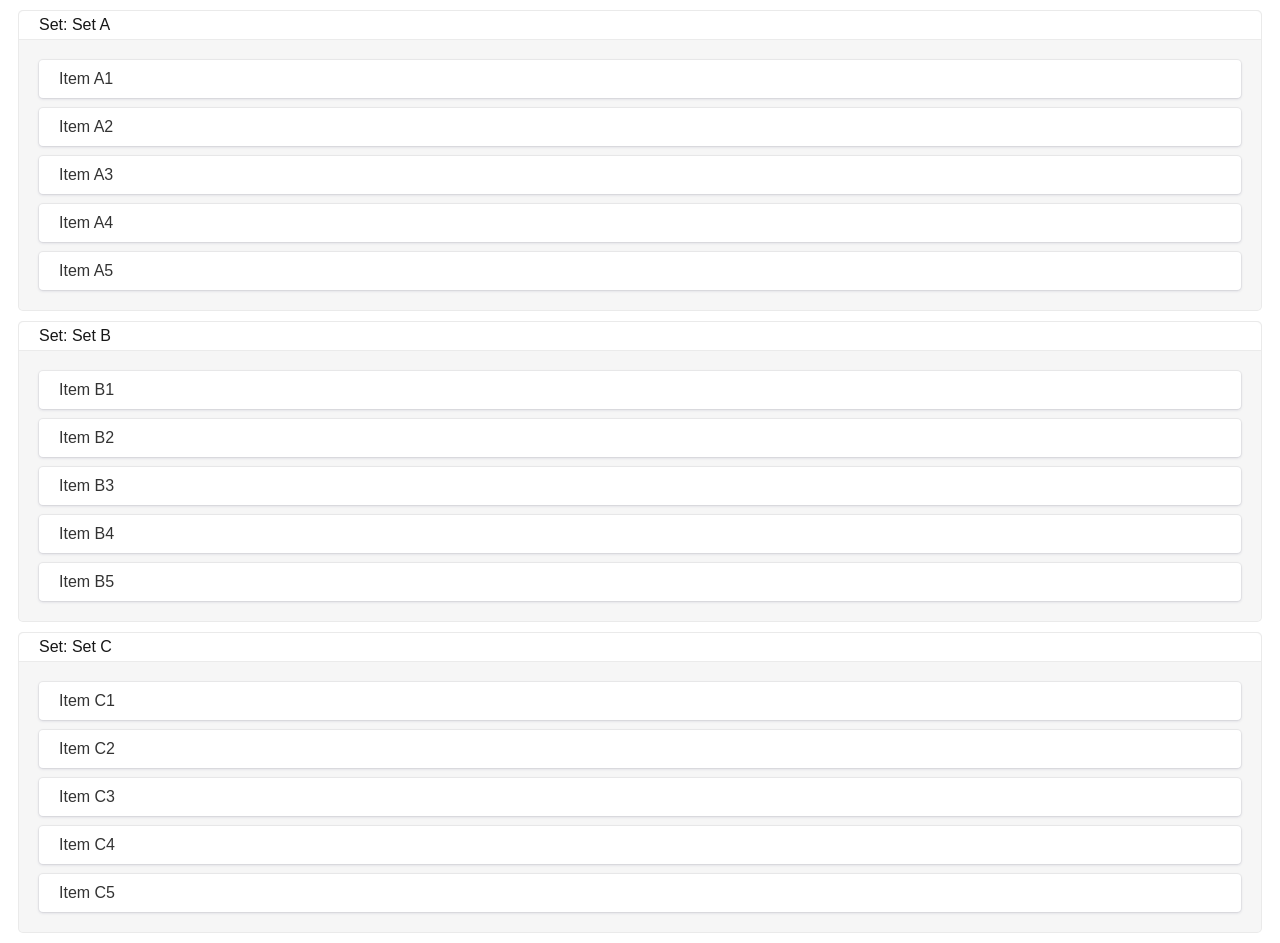
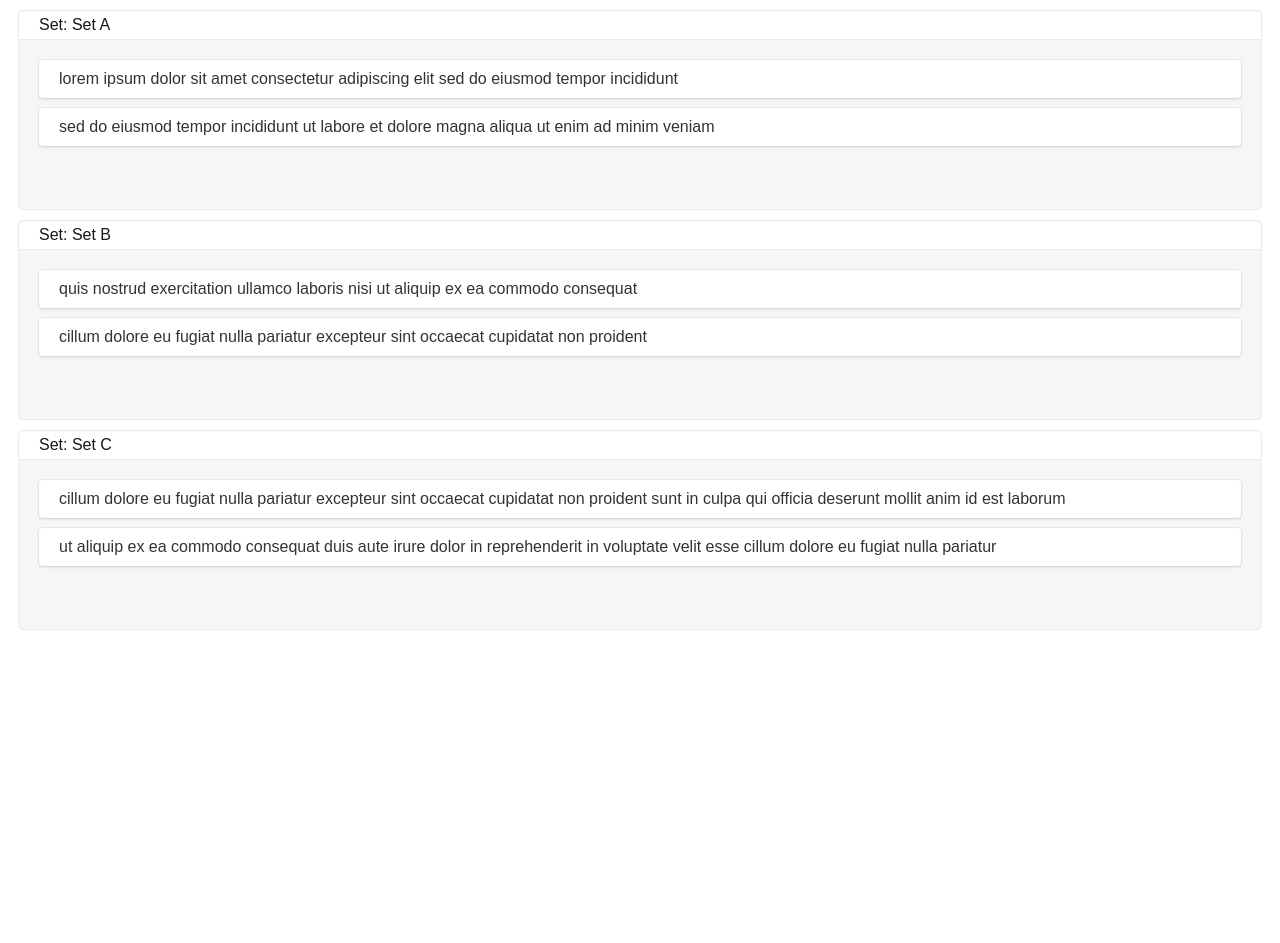
Before and after one commit to dipenchand/dnd-js, a Next.js app: page / in a window 1280 px wide. After the commit the page ends 800 px from the top, so only its background shows below. Built offline with nearby package versions, Linux system fonts and the light colour scheme.

Commit message:
Added hardcoded fata

```diff
--- a/src/app/MultipleContainers.js
+++ b/src/app/MultipleContainers.js
@@ -21,24 +21,22 @@
 import {renderSortableItemDragOverlay} from "@/components/OverlayItems";
 
 export function MultipleContainers({
-                                       itemCount = 3,
                                        cancelDrop,
-                                       enquirySets,
-                                       items: initialItems,
                                        getItemStyles = () => ({}),
                                        strategy = verticalListSortingStrategy,
                                    }) {
     const [items, setItems] = useState(
-        initialItems ?? {
-            A: createRange(itemCount, (index) => ({
-                id: `A-${index + 1}`, name: `Item A${index + 1}`
-            })),
-            B: createRange(itemCount, (index) => ({
-                id: `B-${index + 1}`, name: `Item B${index + 1}`
-            })),
-            C: createRange(itemCount, (index) => ({
-                id: `C-${index + 1}`, name: `Item C${index + 1}`
-            })),
+        {
+            A: [{id: 1, name: 'lorem ipsum dolor sit amet consectetur adipiscing elit sed do eiusmod tempor incididunt'},
+              {id: 2, name: 'sed do eiusmod tempor incididunt ut labore et dolore magna aliqua ut enim ad minim veniam'}],
+            B: [
+              {id: 3, name: 'quis nostrud exercitation ullamco laboris nisi ut aliquip ex ea commodo consequat'},
+              {id: 4, name: 'cillum dolore eu fugiat nulla pariatur excepteur sint occaecat cupidatat non proident'}
+            ],
+            C: [
+              {id: 5, name: 'cillum dolore eu fugiat nulla pariatur excepteur sint occaecat cupidatat non proident sunt in culpa qui officia deserunt mollit anim id est laborum'},
+              {id: 6, name: 'ut aliquip ex ea commodo consequat duis aute irure dolor in reprehenderit in voluptate velit esse cillum dolore eu fugiat nulla pariatur'}
+            ],
         }
     );
     const [containers, setContainers] = useState(
```
